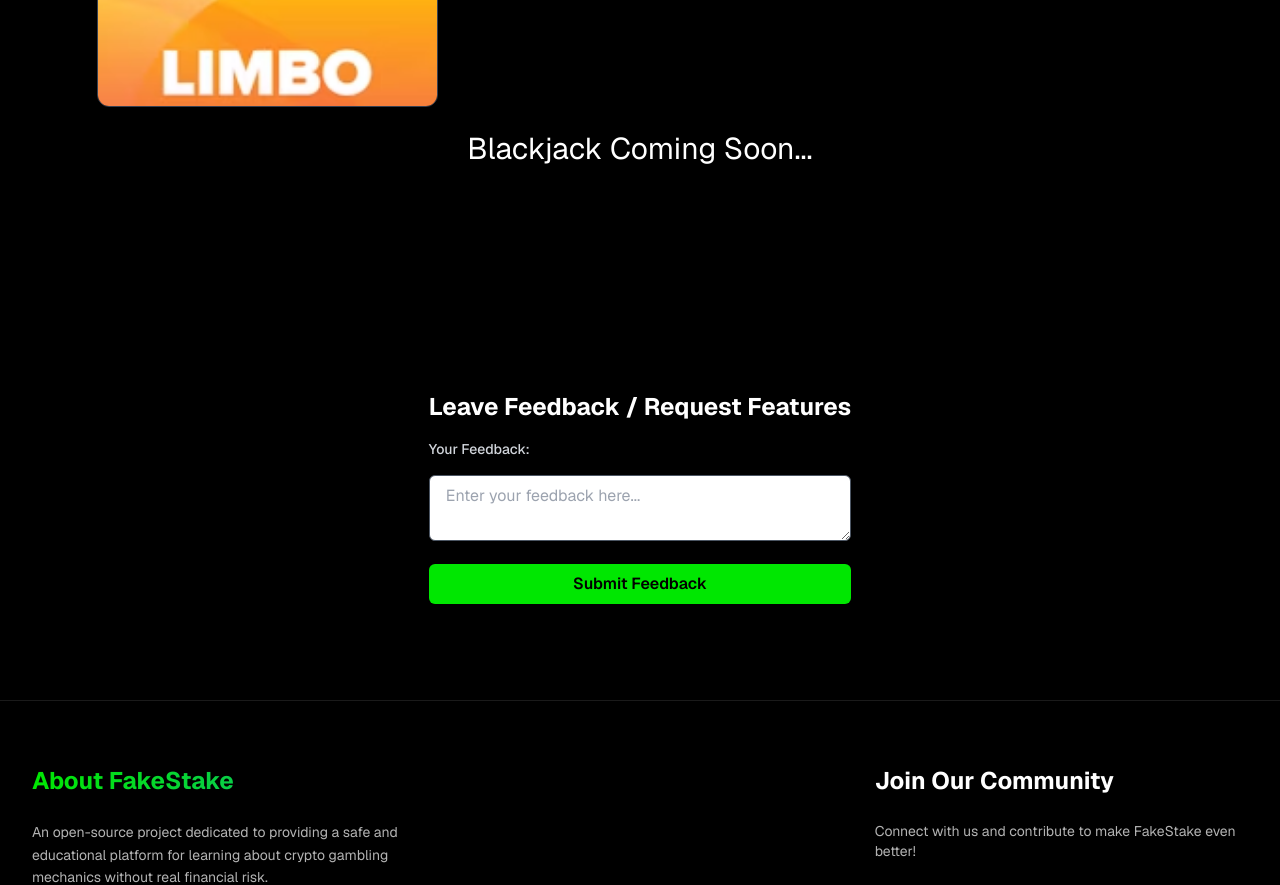
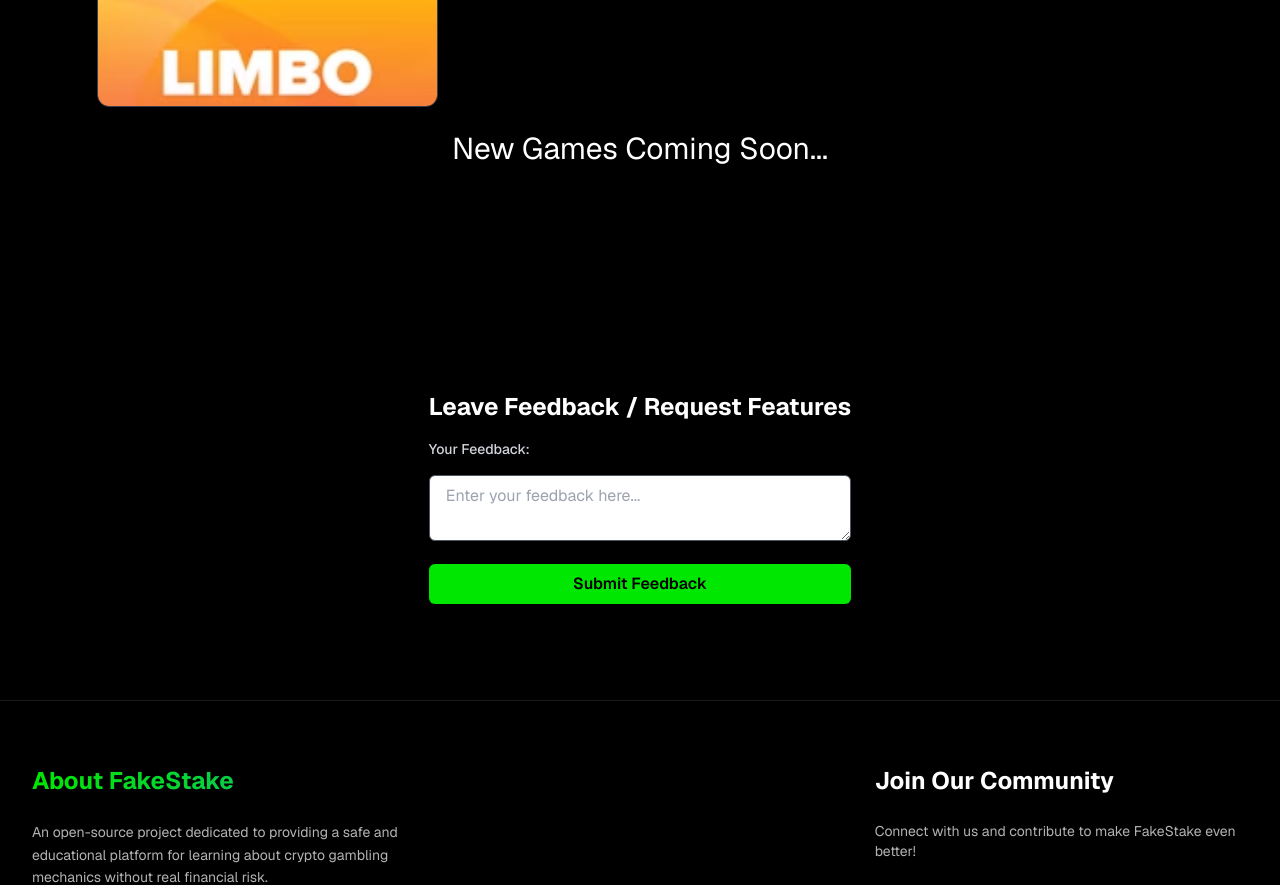
Before and after one commit to Akshaygore1/FakeStake, a Next.js app: page / in a window 1280 px wide. Shown: the part 880-1765 px from the top of the page. Built offline with nearby package versions, Linux system fonts and the light colour scheme.

Commit message:
fix(home): update upcoming game text to reflect new games

```diff
--- a/app/page.tsx
+++ b/app/page.tsx
@@ -109,7 +109,7 @@ export default function Home() {
           ))}
         </div>
       </section>
-      <div className="text-white text-3xl">Blackjack Coming Soon...</div>
+      <div className="text-white text-3xl">New Games Coming Soon...</div>
       <div className="max-w-md mx-auto pt-56 rounded-lg shadow-xl">
         <h2 className="text-2xl font-bold text-white mb-4">
           Leave Feedback / Request Features
```
